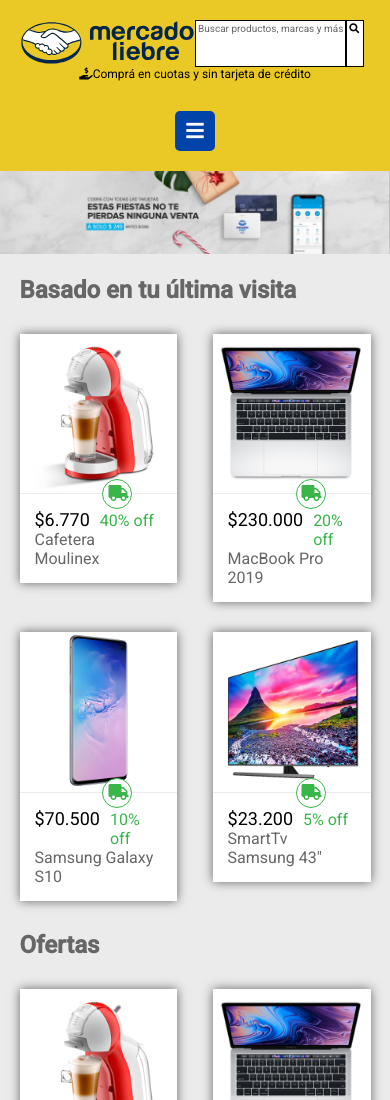
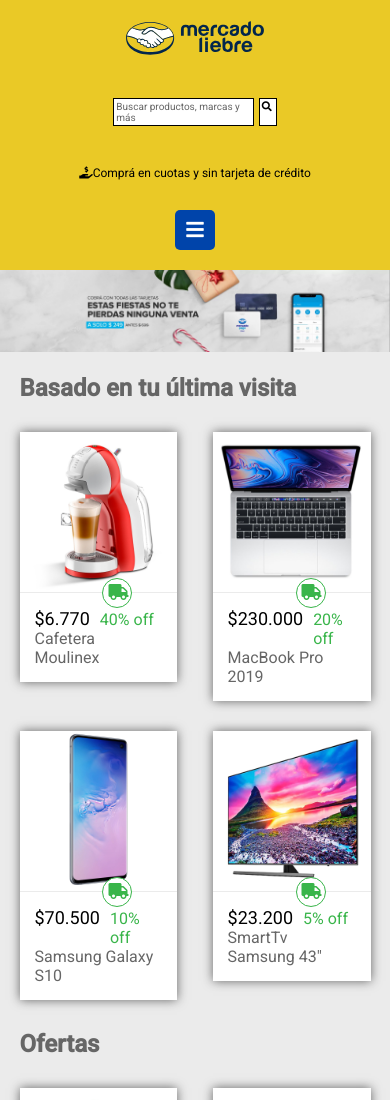
Before and after one commit to luiscortesj1/Mercado-Liebre, a website: page views/home.html in a window 390 px wide. Shown: the top 1100 px of the page. Drawn offline with Linux system fonts and the light colour scheme; files that its build step writes are made by us from their sources; files whose address does not match are found by name.

Commit message:
display-flex-css,header,-@media-361-769

```diff
--- a/public/css/styles.css
+++ b/public/css/styles.css
@@ -55,18 +55,27 @@
 div.top-header {
   padding: 5%;
   display:flex;
-  flex-wrap: wrap;
+  flex-wrap: nowrap;
+  align-items:center;
+  gap: 40px;
+  padding-top: 2%;
+}
+
+header div.logo {
+  display:block;
+  width: 40%;
   justify-content: center;
 }
 .form{
-  width: 50%;
+  width: 25%;
   display: flex;
-}
-header div.logo {
-  display:block;
-  width: 50%;
+  justify-content: center;
+  gap: 5px;
 }
 
+.form .input{
+  width: 80%;
+}
 header nav {
   display: flex;
   font-size: var(--text-sm);
@@ -76,8 +85,12 @@
 
 header ul  {
   list-style-type: none;
-
-
+  list-style-type: none;
+  display: flex;
+  gap: 10px;
+  justify-content: center;
+  margin-top: -4%;
+  padding: 0% 4%;
 }
 
 header ul li a {
@@ -222,6 +235,7 @@
   .description{
     display: none;
   }
+
 }
 @media (min-width: 361px){
 
@@ -239,6 +253,9 @@
     max-width: 45%;
   }
 
+
+
+
 }
 @media (max-width: 769px){
 
@@ -248,7 +265,17 @@
   .nav{
     display: none;
   }
+  div.top-header {
+    padding: 5%;
+    display:flex;
+    flex-wrap: wrap;
+    justify-content: center;
+  }
 
+  .form{
+    width: 50%;
+    display: flex;
+  }
 }
 
 
```
Also changed, not shown: views/home.html (+1 -0 lines).
